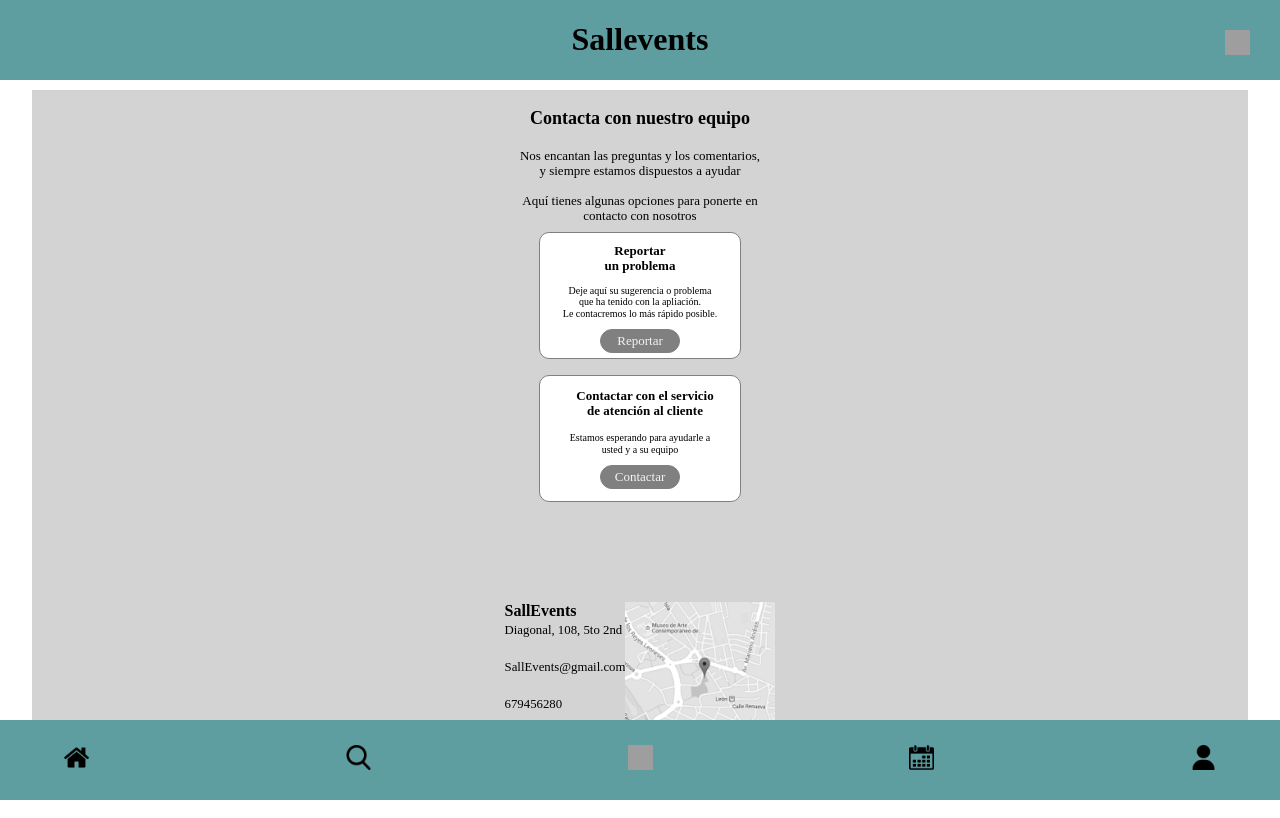
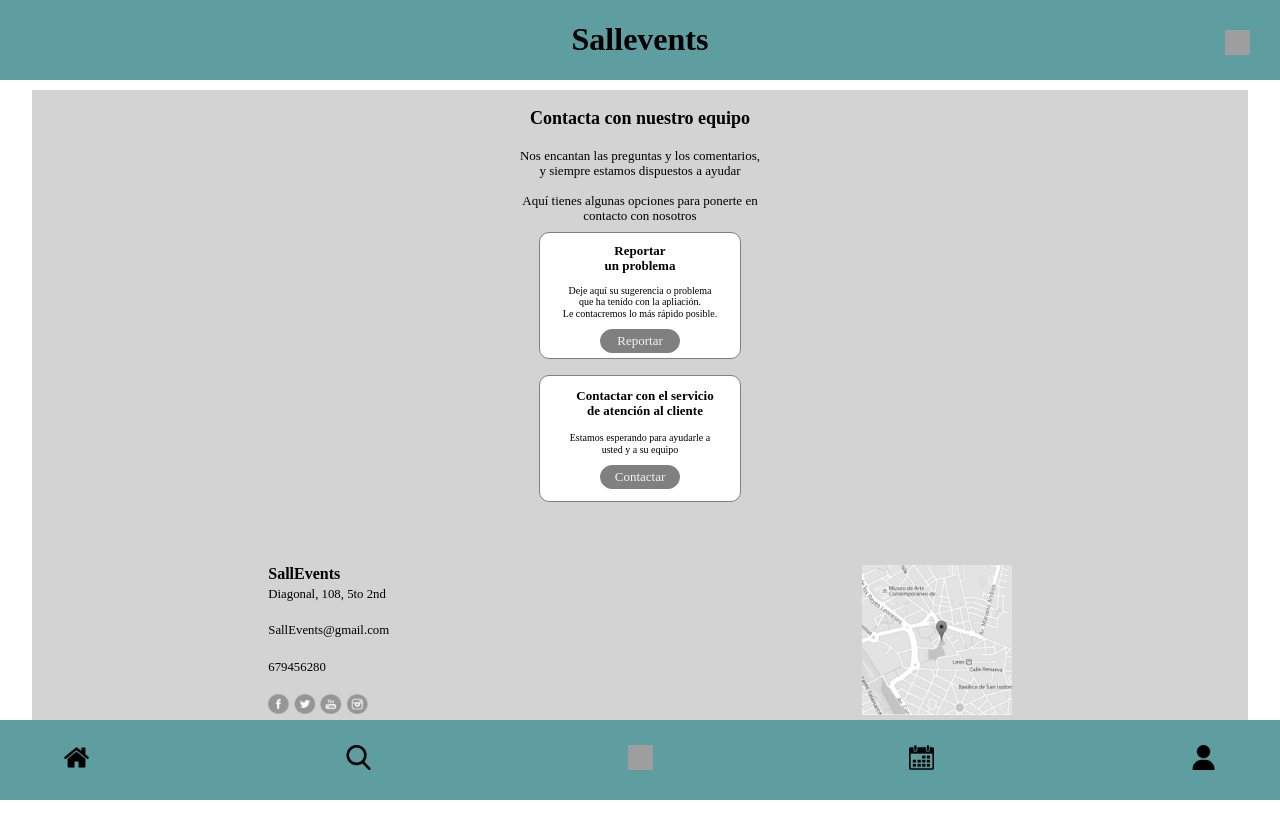
Before and after one commit to mateogalache/PWI-G03, a Vue app: page /Contactanos in a window 1280 px wide. Built offline with nearby package versions, Linux system fonts and the light colour scheme; grey boxes are pictures that could not be loaded.

Commit message:
Contactanos(casi acabado vol2)

```diff
--- a/src/views/Contactanos.vue
+++ b/src/views/Contactanos.vue
@@ -52,10 +52,10 @@ import Header3 from '../components/Header3.vue';
                     <br>
                     <br>
                     <br>
-                    <br>
-                    <br>
 
-                    <div class="eventocontainer2">
+
+
+                    <div id="eventocontainer2">
                             <div id="izquierda">
 
                                 <b>SallEvents</b><br>
@@ -75,6 +75,8 @@ import Header3 from '../components/Header3.vue';
 
 
                     </div>
+                    <br>
+                    <br>
             </div>
             <br><br/>
         </div>
@@ -109,7 +111,8 @@ import Header3 from '../components/Header3.vue';
 
     #eventocontainer2{
         display: flex;
-        justify-content: space-between;
+        justify-content: space-around;
+        margin-bottom: 2%;
         width: 100%;
     }
 
```
